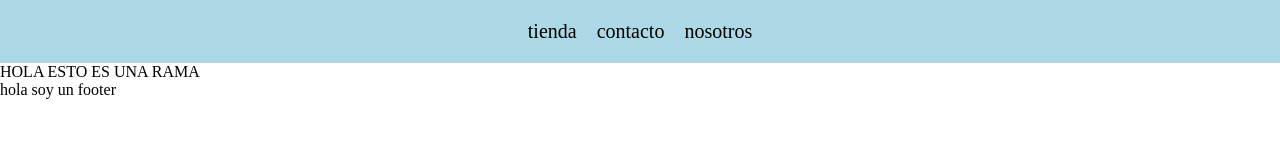
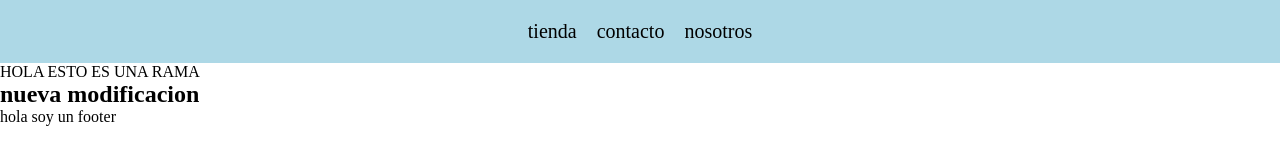
Before and after one commit to tants-57/comision-39385-spirali, a plain HTML site: page index.html in a window 1280 px wide. Drawn offline with Linux system fonts and the light colour scheme.

Commit message:
otro commit

```diff
--- a/index.html
+++ b/index.html
@@ -18,6 +18,7 @@
     </header>
     <main>
         <p>HOLA ESTO ES UNA RAMA</p>
+        <h2>nueva modificacion</h2>
     </main>
     <footer>
         <p>hola soy un footer</p>
```
